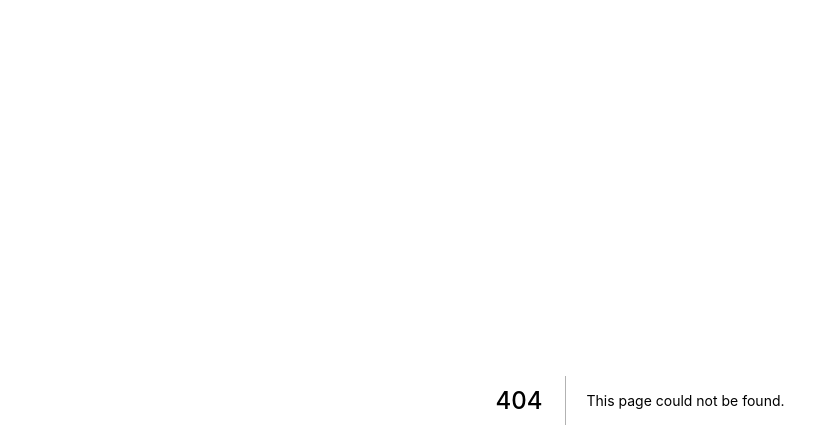
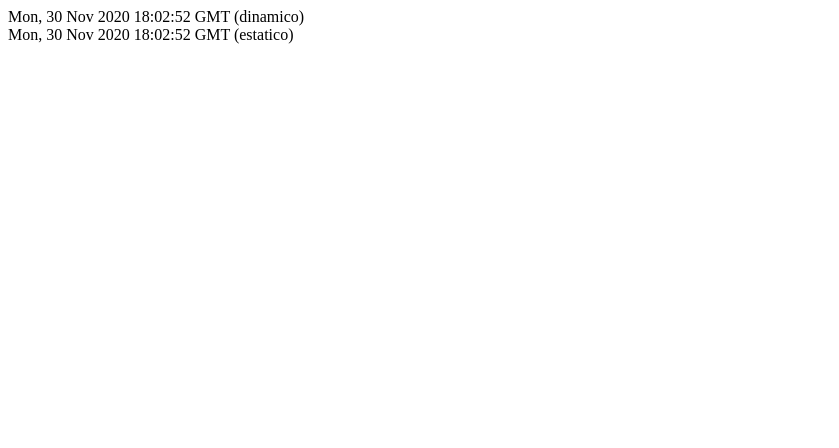
Before and after one commit to raul3k/vercel-teste, a Next.js app: page /tempo in a window 1280 px wide. Before the commit this address had no page. Shown: the top 448 px of the page, without its empty margins (0-839 px from the left). Built offline with nearby package versions, Linux system fonts and the light colour scheme.

Commit message:
Add staticProps

```diff
--- /dev/null
+++ b/pages/tempo.js
@@ -0,0 +1,24 @@
+function Tempo(props){
+    const dynamicDate = new Date();
+    const dynamicDateString = dynamicDate.toGMTString();
+
+    return (
+        <div>
+            <div>{dynamicDateString} (dinamico)</div>
+            <div>{props.staticDateString} (estatico)</div>
+        </div>
+    )
+}
+
+export function getStaticProps() {
+    const staticDate = new Date();
+    const staticDateString = staticDate.toGMTString();
+
+    return {
+        props: {
+            staticDateString
+        }
+    };
+}
+
+export default Tempo;
```
